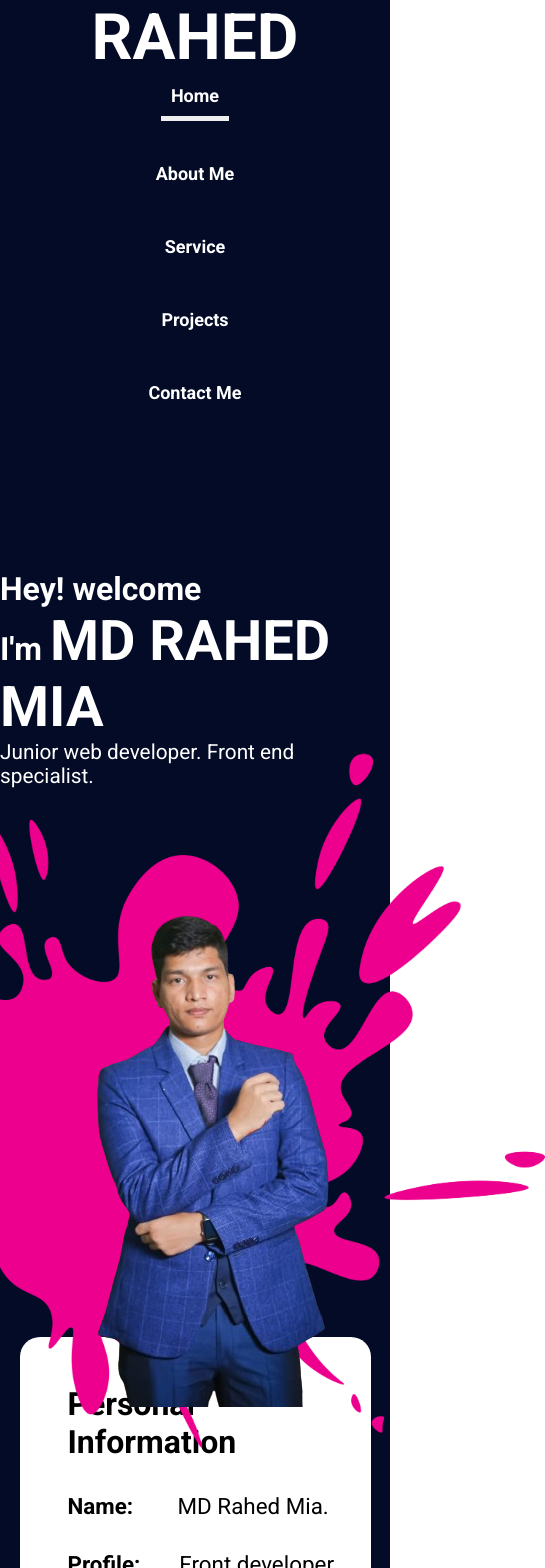
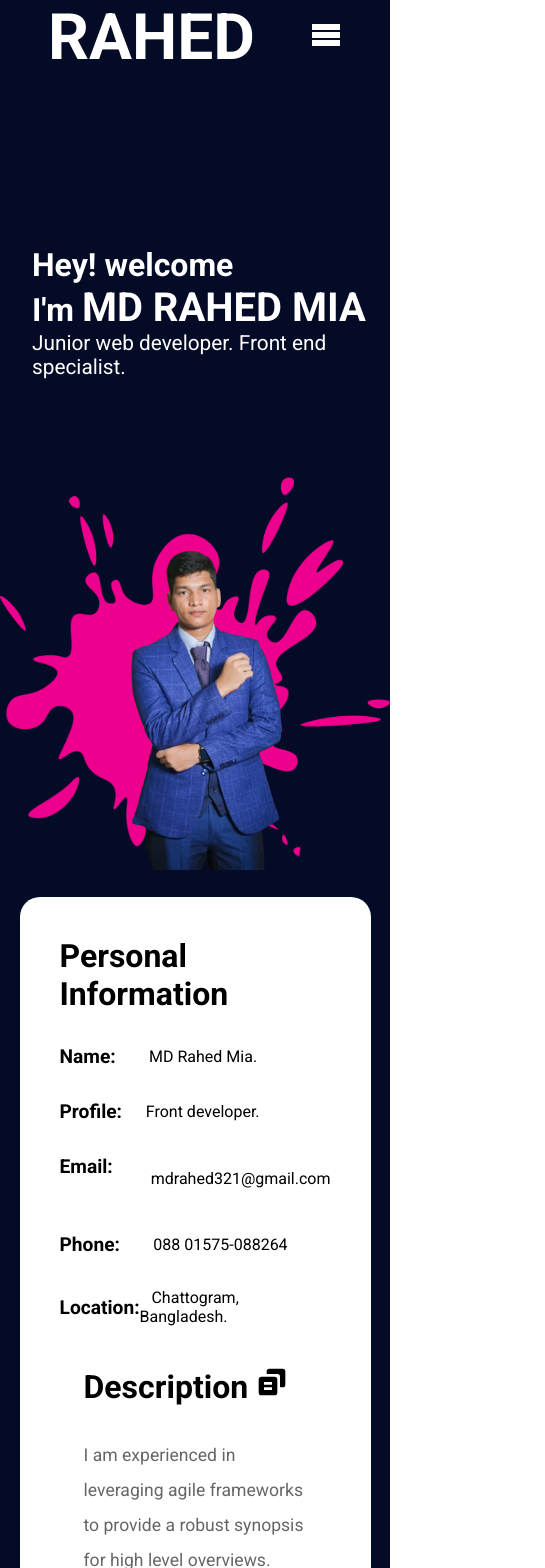
Before and after one commit to MD-Rahed-Mia/portfolio-1, a React (Vite) app: page / in a window 390 px wide. Shown: the top 1568 px of the page, 545 px wide, since content can reach past the window. Built offline with nearby package versions, Linux system fonts and the light colour scheme.

Commit message:
mobile responsive added

```diff
--- a/src/App.css
+++ b/src/App.css
@@ -6,6 +6,9 @@
   box-sizing: border-box;
   outline: none;
   font-family: "Roboto", sans-serif;
+}
+body {
+  overflow-x: hidden;
 }
 
 html {
--- a/src/component/AboutMe/AboutMe.css
+++ b/src/component/AboutMe/AboutMe.css
@@ -49,6 +49,19 @@
     grid-template-columns:1fr;
   }
   .am-container-left{
-    padding: 1rem;
+    padding: 0.5rem;
   }
+
+  .am-container-left h3 {
+    font-size: 1.2rem;
+    display: flex;
+    align-items: center;
+  }
+  .am-container-left h3 span {
+    font-size: 1rem;
+  }
+  .am-container-right p {
+    font-size: 1.1rem;
+  }
+
 }
--- a/src/component/Hero/Hero.css
+++ b/src/component/Hero/Hero.css
@@ -51,7 +51,10 @@
   .hero {
     display: grid;
     grid-template-columns: 1fr;
-    min-height: 100vh;
+  }
+
+  .hero-left {
+    margin-left: 2rem;
   }
 
   .hero-left h1 {
@@ -61,12 +64,12 @@
     font-size: 2rem;
   }
   .hl-content h1 span {
-    font-size: 3.5rem;
+    font-size: 2.5rem;
   }
   .hero-img1 {
-    max-width: 600px;
+    max-width: 68%;
   }
   .hero-bg {
-    max-width: 700px;
+    max-width: 100%;
   }
 }
--- a/src/component/Navbar/Navbar.css
+++ b/src/component/Navbar/Navbar.css
@@ -47,7 +47,9 @@ nav ul li.active {
 nav ul li:hover {
   border-bottom: 5px solid #eee;
 }
-
+.menu-icon {
+  display: none;
+}
 
 @media screen and (max-width: 600px) {
   nav {
@@ -55,6 +57,26 @@ nav ul li:hover {
     flex-direction: column;
   }
   nav ul {
+    display: none;
     flex-direction: column;
+    width: 100%;
+    min-height: 100vh;
+  }
+  nav ul.active {
+    display: flex;
+    flex-direction: column;
+    align-items: center;
+    justify-content: center;
+  }
+  .logo {
+    display: flex;
+    align-items: center;
+    justify-content: space-between;
+    width: 100%;
+  }
+  .menu-icon {
+    display: block;
+    font-size: 2rem;
+    cursor: pointer;
   }
 }
--- a/src/component/Navbar/Navbar.jsx
+++ b/src/component/Navbar/Navbar.jsx
@@ -1,13 +1,13 @@
+import { useState } from "react";
 import "./Navbar.css";
-import { FaRegSun } from "react-icons/fa";
+import { ImCancelCircle, ImMenu } from "react-icons/im";
 
 export default function Navbar() {
-  function handleClick(event) {
-    event.preventDefault();
-    const targetSection = document.getElementById("aboutMe");
-    if (targetSection) {
-      targetSection.scrollIntoView({ behavior: "smooth", block: "center" });
-    }
+  const [isMenuVisible, setMenuVisible] = useState(false);
+
+  function showMenu() {
+    document.querySelector("ul").classList.toggle("active");
+    isMenuVisible = setMenuVisible(!isMenuVisible)
   }
 
   return (
@@ -15,23 +15,24 @@ export default function Navbar() {
       <nav>
         <div className="logo">
           <h1>Rahed</h1>
+          <div className="menu-icon" onClick={showMenu}>
+            {isMenuVisible ? <ImCancelCircle /> : <ImMenu />}
+          </div>
         </div>
         <ul>
-          <li className="active">
+          <li className="active" onClick={showMenu}>
             <a href="#hero">Home</a>
           </li>
-          <li>
-            <a href="#aboutMe" onClick={handleClick}>
-              About Me
-            </a>
+          <li onClick={showMenu}>
+            <a href="#aboutMe">About Me</a>
           </li>
-          <li>
+          <li onClick={showMenu}>
             <a href="#service">Service</a>
           </li>
-          <li>
+          <li onClick={showMenu}>
             <a href="#projects">Projects</a>
           </li>
-          <li>
+          <li onClick={showMenu}>
             <a href="#contact">Contact Me</a>
           </li>
         </ul>
--- a/src/component/RecentWork/RWcard.jsx
+++ b/src/component/RecentWork/RWcard.jsx
@@ -9,13 +9,13 @@ export default function RWCard(props) {
       <div className="rw-card">
         <div className="rw-card__img">
           <div>
-            <img src={props.img1} alt="" onClick={props.clickFunc} />
+            <img src={props.img1} alt=""/>
           </div>
           <div>
-            <img src={props.img2} alt="" onClick={props.clickFunc}  />
+            <img src={props.img2} alt=""/>
           </div>
           <div>
-            <img src={props.img3} alt=""  onClick={props.clickFunc} />
+            <img src={props.img3} alt=""/>
           </div>
         </div>
         <div className="rw-card__desc">
--- a/src/component/RecentWork/RecentWork.css
+++ b/src/component/RecentWork/RecentWork.css
@@ -85,6 +85,11 @@
   .full-img {
     width: 100%;
     background: #000000b9;
+    position: absolute;
+    top: 50%;
+    left: 50%;
+    transform: translateX(-50%, -50%);
+    height: 100vh;
   }
 
   .full-img img {
--- a/src/component/Services/Services.css
+++ b/src/component/Services/Services.css
@@ -88,6 +88,10 @@
     gap: 1rem;
     padding-bottom: 4rem;
   }
+
+  .s-card {
+    margin: 0 auto;
+  }
   .service-top p {
     margin-left: 1rem;
     font-size: 1.1rem;
@@ -110,4 +114,10 @@
     position: static;
     background: #98f5ff;
   }
+  .service-bottom {
+    position: relative;
+    width: 100%;
+    min-height: 85vh;
+    margin-left: 0px;
+  }
 }
```
